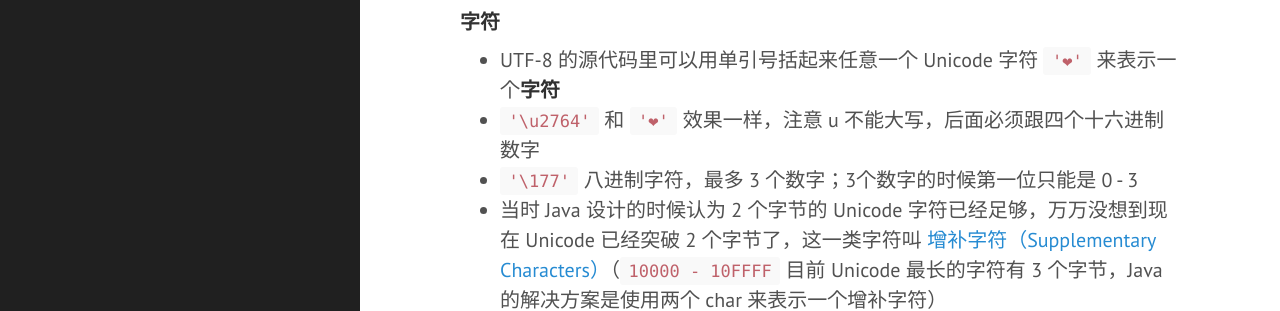
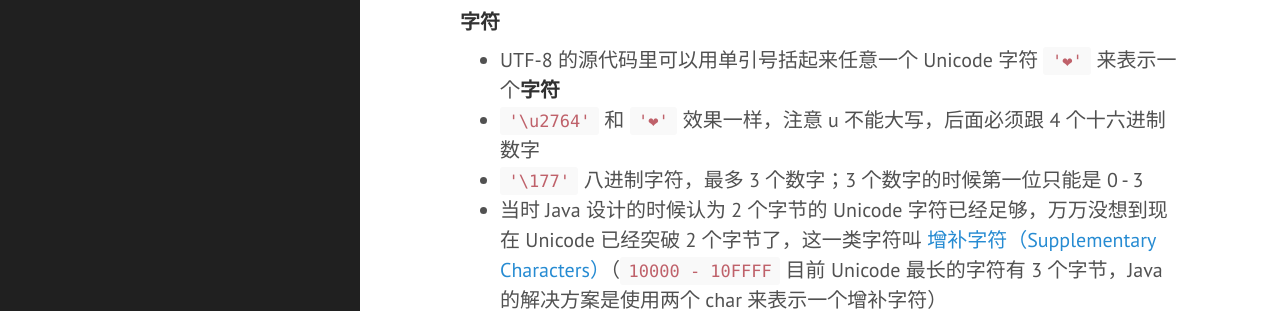
Before and after one commit to wenqingyu/reliveyy.github.io, a Jekyll site: the page built from _posts/2016-02-17-java-revision-01-lang.md, in a window 1280 px wide and 900 px high, scrolled down 4102 px. Shown: the part 153-464 px from the top of the window. Built offline with Jekyll 4.4.1, drawn with Linux system fonts in a browser that asks for light colours; comment, search, counter and statistics services are not loaded; some of the changed text lies outside the part shown.

Commit message:
fix typo

````diff
--- a/_posts/2016-02-17-java-revision-01-lang.md
+++ b/_posts/2016-02-17-java-revision-01-lang.md
@@ -68,20 +68,20 @@
 
 | 类型 		| 优先级依次递减						|
 |:---------:|----------------------------------|
-|后置		| `expr++` `expr--`
-|一元		| `++expr` `--expr` `+expr` `-expr` `~` `!`
-|乘除取余 	| `*` `/` `%`
-|加减		| `+` `-`
-|移位	   	| `<<` `>>` `>>>`
-|关系		| `<` `>` `<=` `>=` `instanceof`
-|等于		| `==` `!=`
-|位与		| `&`
-|异或		| `^`
-|位或		| <code>\|</code>
-|逻辑与		| `&&`
-|逻辑或		| <code>\|\|</code>
-|三元		| `? :`
-|赋值  		| `=` `+=` `-=` `*=` `/=` `%=` `&=` <code>\^=</code> <code>\|=</code> `<<=` `>>=` `>>>=`
+|后置		| `expr++` `expr--`					|
+|一元		| `++expr` `--expr` `+expr` `-expr` `~` `!` |
+|乘除取余 	| `*` `/` `%`						|
+|加减		| `+` `-`							|
+|移位	   	| `<<` `>>` `>>>`					|
+|关系		| `<` `>` `<=` `>=` `instanceof`	|
+|等于		| `==` `!=`							|
+|位与		| `&`								|
+|异或		| `^`								|
+|位或		| `|`								|
+|逻辑与		| `&&`								|
+|逻辑或		| `||`								|
+|三元		| `? :`								|
+|赋值  		| `=` `+=` `-=` `*=` `/=` `%=` `&=` `^=` `|=` `<<=` `>>=` `>>>=` |
 
 #### 闰年
 
@@ -109,7 +109,7 @@
 * `& 1` 判断奇偶
 * `byte & 0xFF` 获得 0 ~ 255 的 int 值
 * flag，mask
-* `x^=y; y^=x; x^=y`
+* `x^=y; y^=x; x^=y;`
 * `0x5f3759df` 快速计算 x^(-1/2)
 
 ```
@@ -156,8 +156,8 @@
 #### 字符
 
 * UTF-8 的源代码里可以用单引号括起来任意一个 Unicode 字符 `'❤'` 来表示一个**字符**
-* `'\u2764'` 和 `'❤'` 效果一样，注意 u 不能大写，后面必须跟四个十六进制数字
-* `'\177'` 八进制字符，最多 3 个数字；3个数字的时候第一位只能是 0 - 3
+* `'\u2764'` 和 `'❤'` 效果一样，注意 u 不能大写，后面必须跟 4 个十六进制数字
+* `'\177'` 八进制字符，最多 3 个数字；3 个数字的时候第一位只能是 0 - 3
 * 当时 Java 设计的时候认为 2 个字节的 Unicode 字符已经足够，万万没想到现在 Unicode 已经突破 2 个字节了，这一类字符叫 [增补字符（Supplementary Characters）](http://www.oracle.com/us/technologies/java/supplementary-142654.html)（`10000 - 10FFFF` 目前 Unicode 最长的字符有 3 个字节，Java 的解决方案是使用两个 char 来表示一个增补字符）
 
 ```java
@@ -282,11 +282,11 @@
 else {...}
 
 switch (char/byte/short/int/String/enum) {
-	case value:
-		...
-		break;
-	default:
-		...
+    case value:
+        ...
+        break;
+    default:
+        ...
 }
 
 for (int i = 0; i < 10; i++) {...}
````
